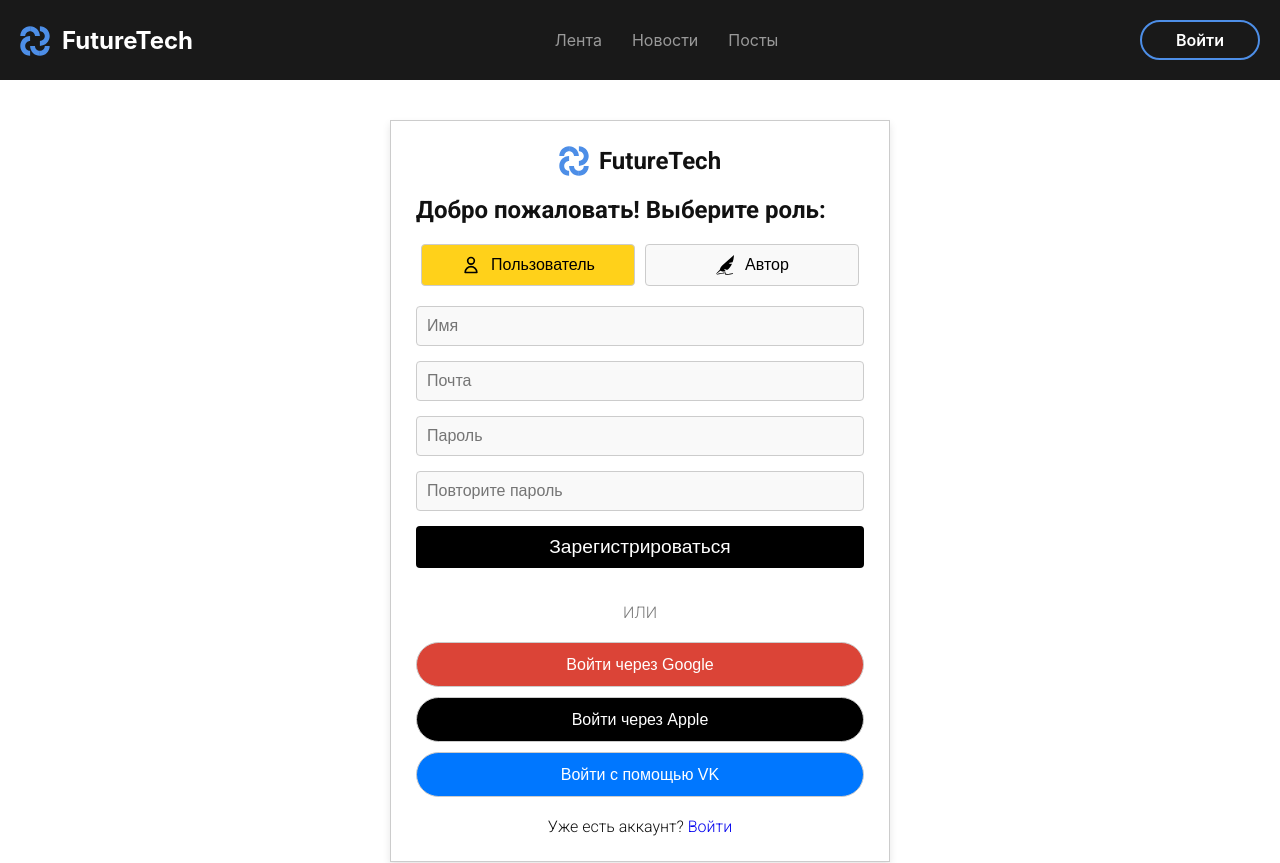
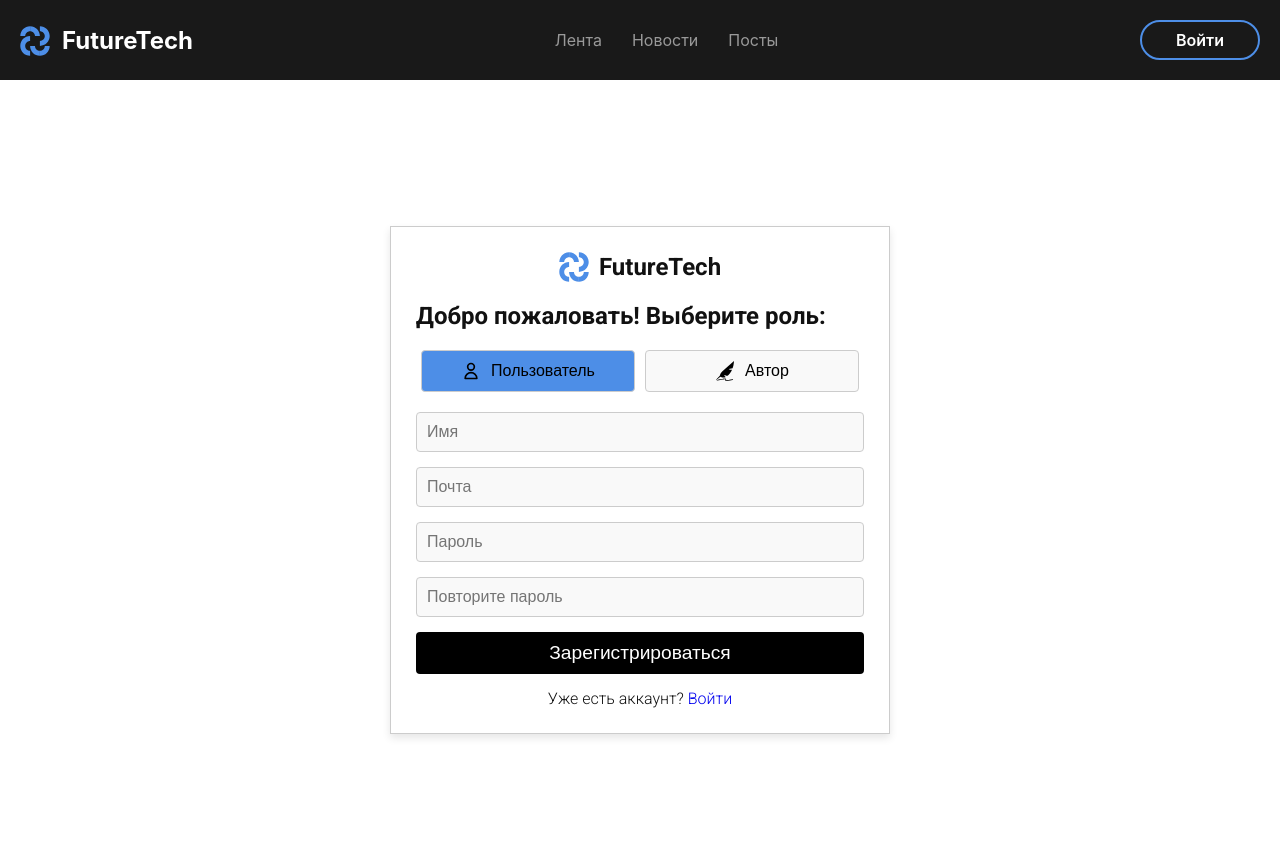
Before and after one commit to Daniil-op/blog, a React (Create React App) app in the folder client/: page /registration in a window 1280 px wide. Shown: the top 863 px of the page. Built offline with nearby package versions, Linux system fonts and the light colour scheme.

Commit message:
21 00 28/03/25

```diff
--- a/client/src/pages/auth/auth.jsx
+++ b/client/src/pages/auth/auth.jsx
@@ -63,15 +63,6 @@
             </div>
             <button type="submit" className="continue-button">Войти</button>
           </form>
-
-          <div className="separator">ИЛИ</div>
-
-          <div className="alternative-login">
-            <button className="alt-login-button google">Войти через Google</button>
-            <button className="alt-login-button apple">Войти через Apple</button>
-            <button className="alt-login-button vk">Войти с помощью VK</button>
-          </div>
-
           {error && <p className="error-message">{error}</p>}
 
           <p className="auth-link">
--- a/client/src/pages/registration/registration.css
+++ b/client/src/pages/registration/registration.css
@@ -70,7 +70,7 @@
 }
 
 .role-button.active {
-  background: #FFD11A;
+  background: #4d8ee7;
 }
 
 .role-icon {
--- a/client/src/pages/registration/registration.jsx
+++ b/client/src/pages/registration/registration.jsx
@@ -137,13 +137,6 @@
             disabled={isLoading}
           />
           {error && <p style={{ color: 'red' }}>{error}</p>}
-          <div className="separator">ИЛИ</div>
-
-          <div className="alternative-login">
-            <button className="alt-login-button google">Войти через Google</button>
-            <button className="alt-login-button apple">Войти через Apple</button>
-            <button className="alt-login-button vk">Войти с помощью VK</button>
-          </div>
           <p>
             Уже есть аккаунт? <Link to="/auth">Войти</Link>
           </p>
```
Also changed, not shown: client/src/pages/auth/auth.css (line endings or trailing spaces).
